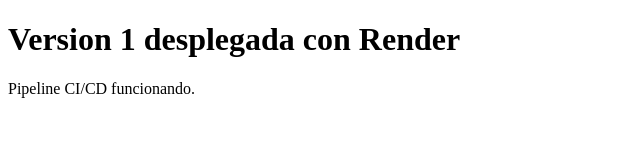
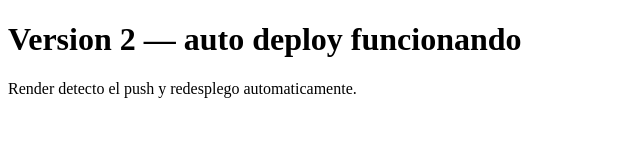
Before and after one commit to ralcara/mi-app-render, a plain HTML site: page index.html in a window 1280 px wide. Shown: the whole page, without its empty margins (0-640 px from the left). Drawn offline with Linux system fonts and the light colour scheme.

Commit message:
cambio para probar auto deploy

```diff
--- a/index.html
+++ b/index.html
@@ -5,7 +5,7 @@
   <title>Mi App Render</title>
 </head>
 <body>
-  <h1>Version 1 desplegada con Render</h1>
-  <p>Pipeline CI/CD funcionando.</p>
+  <h1>Version 2 — auto deploy funcionando</h1>
+  <p>Render detecto el push y redesplego automaticamente.</p>
 </body>
 </html>
```
